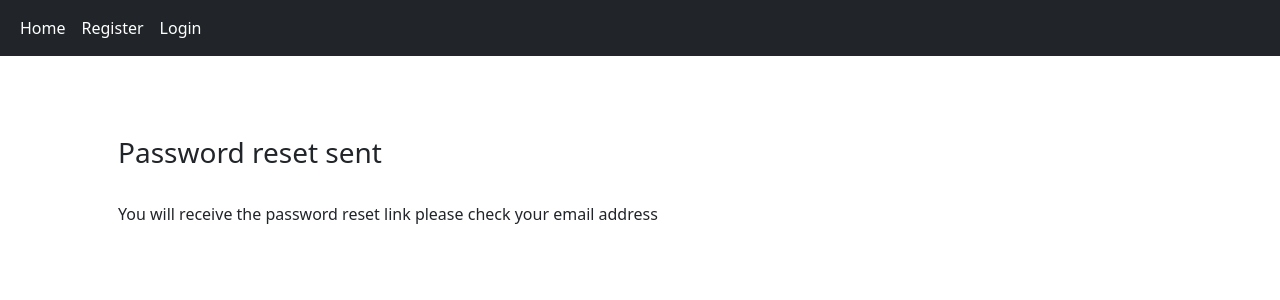
After one commit to BouyeSamuel/blogzer, a Django app: page /password-reset/done/ in a window 1280 px wide. The commit adds this page. Shown: the top 300 px of the page. Run offline with Django 4.2, Linux system fonts and the light colour scheme; some libraries are stand-ins or nearby versions.

Commit message:
Change password template, email template

```diff
--- a/blog/templates/blog/base.html
+++ b/blog/templates/blog/base.html
@@ -11,7 +11,7 @@
 <body>
     <div id="sidebar">
         {% block sidebar %}
-            <nav class="navbar navbar-dark bg-dark">
+            <nav class="navbar navbar-expand-lg navbar-dark bg-dark">
                 <div class="container-fluid">
                       <div class="navbar-nav">
                         <a class="nav-link active" aria-current="page" href="{% url "article_list" %}">Home</a>
@@ -21,7 +21,6 @@
                         {% else %}
                             <a class="nav-link active" aria-current="page" href="{% url "register" %}">Register</a>
                             <a class="nav-link active" aria-current="page" href="{% url "login" %}">Login</a>                        {% endif %}
-
                     </div>
                   </div>
             </nav>
@@ -29,7 +28,7 @@
     </div>
 
     <div id="container content">
-        <div class="container-fluid">
+        <div class="container-fluid pt-3">
 
             {% block header %}
                 {% include 'blog/include/messages.html' %}
--- a/blog/templates/blog/include/messages.html
+++ b/blog/templates/blog/include/messages.html
@@ -1,6 +1,6 @@
 {% if messages %}
     {% for message in messages %}
-    <div class="container-fluid p-0 pt-5">
+    <div class="container-fluid p-0">
     <div class="alert {{ message.tags }} alert-dismissible" role="alert" >
         {{ message }}
     </div>
--- /dev/null
+++ b/blog/templates/blog/registration/password_reset_done.html
@@ -0,0 +1,10 @@
+{% extends 'blog/base.html' %}
+
+{% block content %}
+    <div class="container p-5">
+        <h3 class="font-weight-bold mt-3">Password reset sent</h3>
+        <br/>
+        <p>You will receive the password reset link please check your email address</p>
+
+    </div>
+{% endblock %}
--- a/blogzer/urls.py
+++ b/blogzer/urls.py
@@ -15,8 +15,8 @@ Including another URLconf
 """
 from django.contrib import admin
 from django.urls import path, include
-from blog.views import register_request, login_request, logout_request
-
+from blog.views import register_request, login_request, logout_request, password_reset_request
+from django.contrib.auth import views as auth_views
 
 urlpatterns = [
     path('admin/', admin.site.urls),
@@ -24,5 +24,10 @@ urlpatterns = [
     path('register', register_request, name="register"),
     path('login', login_request, name="login"),
     path('logout', logout_request, name="logout"),
+    path('password-reset/', password_reset_request, name="password_reset"),
+    path('password-reset/done/', auth_views.PasswordResetDoneView.as_view(template_name="blog/registration/password_reset_done.html"), name="password_reset_done"),
+    path('password-reset/<uidb64>/<token>/', auth_views.PasswordResetConfirmView.as_view(template_name="blog/registration/password_reset_confirme.html"), name="password_reset_confirm"),
+    path('password-reset/done/', auth_views.PasswordResetCompleteView.as_view(template_name="blog/registration/password_reset_complete.html"), name="password_reset_complete"),
+
 
 ]
```
Also changed, not shown: blog/templates/blog/email/email.txt (added, +15 -0 lines), blog/templates/blog/registration/password_reset.html (added, +16 -0 lines), blog/templates/blog/registration/password_reset_complete.html (added, +10 -0 lines), blog/templates/blog/registration/password_reset_confirm.html (added, +16 -0 lines), blog/views.py (+18 -1 lines).
